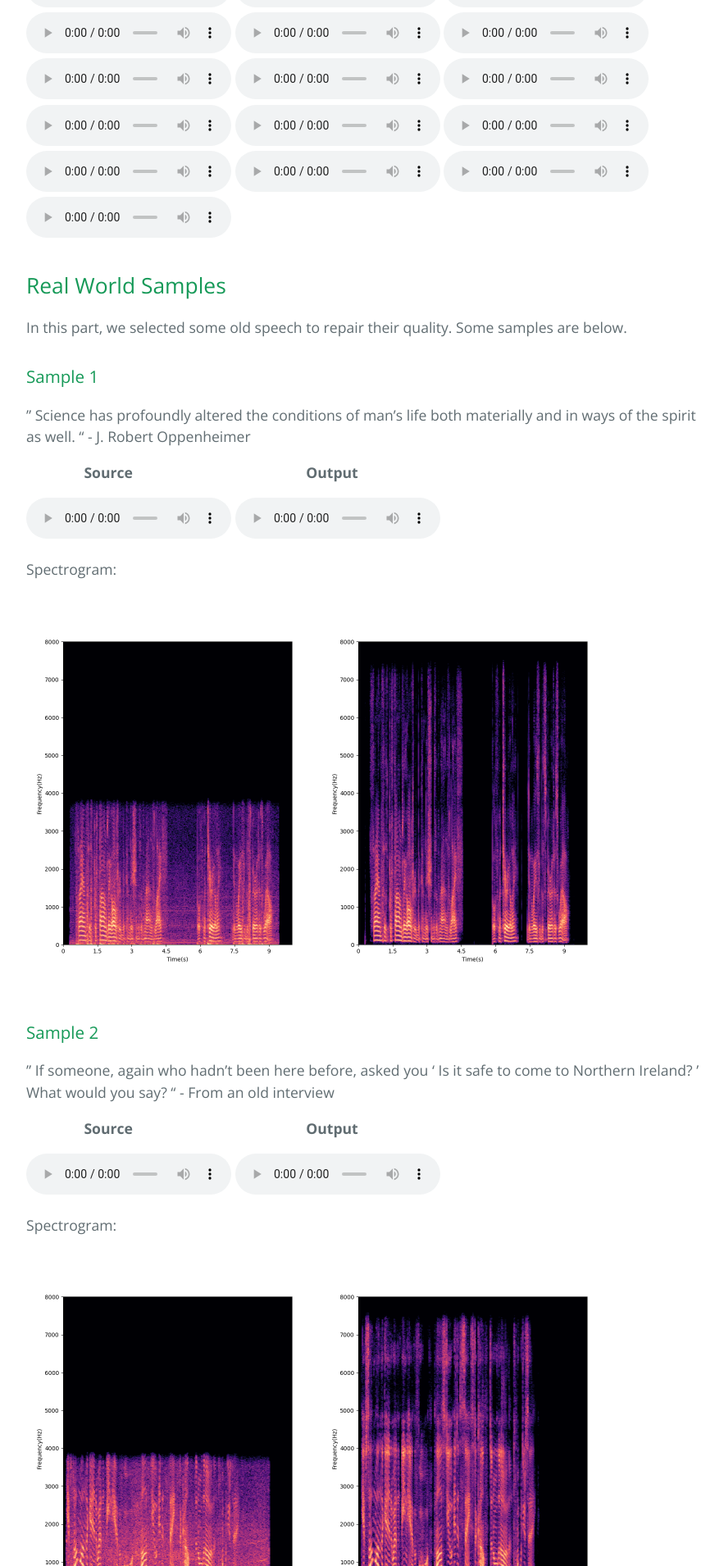
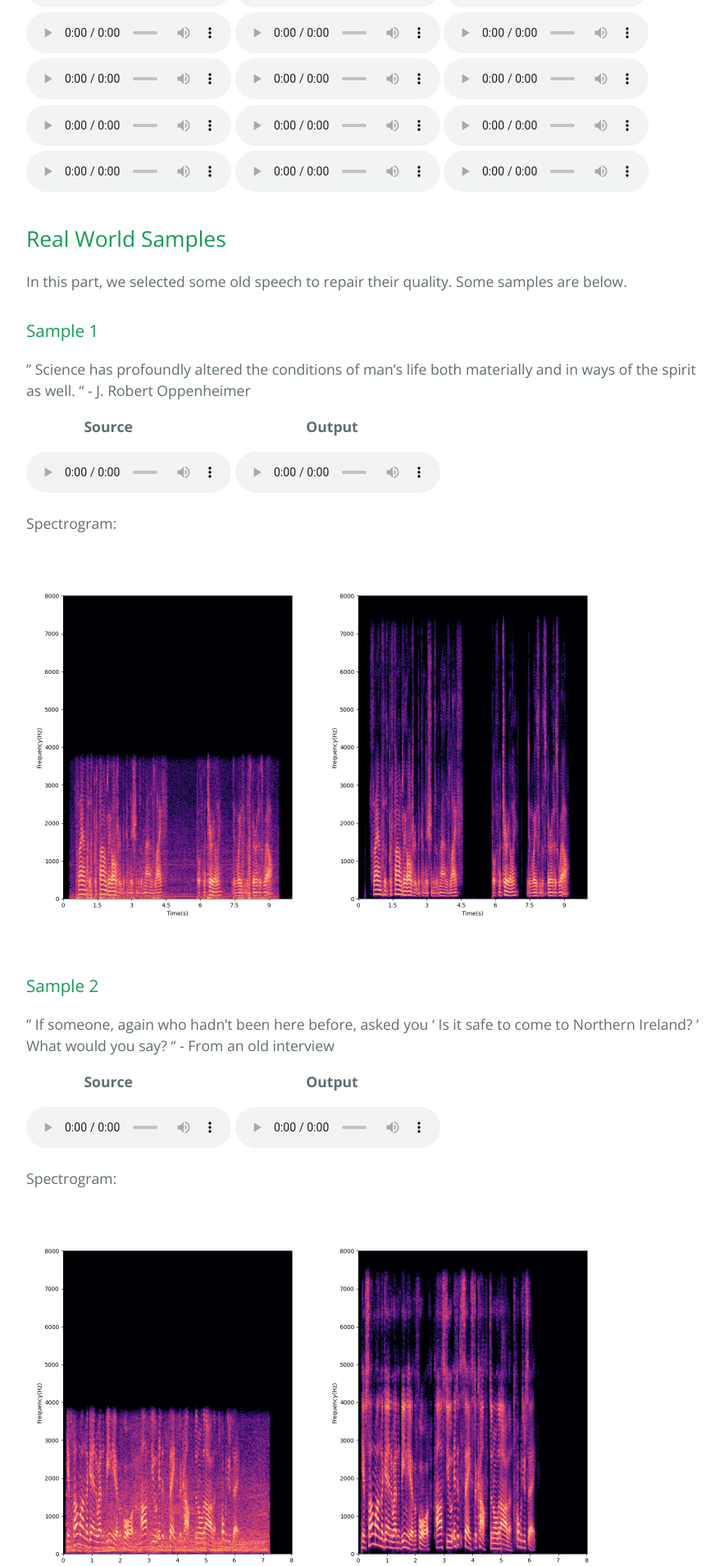
Before and after one commit to sdnetdemo/sdnetdemo.github.io, a Jekyll site: the page built from index.md, in a window 1280 px wide. Shown: the part 1092-3002 px from the top of the page at 82% size, without its empty margins (192-1075 px from the left). Built offline with Jekyll 4.4.1, drawn with Linux system fonts in a browser that asks for light colours; our own code applies the rules of GitHub Pages for plain Markdown files.

Commit message:
Update index.md

```diff
--- a/index.md
+++ b/index.md
@@ -8,7 +8,7 @@
 
 &emsp;&emsp;&emsp;&emsp;**Noisy(at 8kHz)**&emsp;&emsp;&emsp;&emsp;&emsp;&emsp;&emsp;&emsp;&emsp;**Ours**&emsp;&emsp;&emsp;&emsp;&emsp;&emsp;&emsp;&emsp;&emsp;&emsp;**Clean(Reference)**
 
-<audio controls="" style="width: 250px; height: 50px"><source src="data/noisy/1.wav" type="audio/wav"></audio><audio controls="" style="width: 250px; height: 50px"><source src="data/predict/1.wav" type="audio/wav"></audio><audio controls="" style="width: 250px; height: 50px"><source src="data/clean/1.wav" type="audio/wav"></audio><audio controls="" style="width: 250px; height: 50px"><source src="data/predict/1.wav" type="audio/wav"></audio>
+<audio controls="" style="width: 250px; height: 50px"><source src="data/noisy/1.wav" type="audio/wav"></audio><audio controls="" style="width: 250px; height: 50px"><source src="data/predict/1.wav" type="audio/wav"></audio><audio controls="" style="width: 250px; height: 50px"><source src="data/clean/1.wav" type="audio/wav"></audio>
 
 <audio controls="" style="width: 250px; height: 50px"><source src="data/noisy/2.wav" type="audio/wav"></audio><audio controls="" style="width: 250px; height: 50px"><source src="data/predict/2.wav" type="audio/wav"></audio><audio controls="" style="width: 250px; height: 50px"><source src="data/clean/2.wav" type="audio/wav"></audio>
 
```
